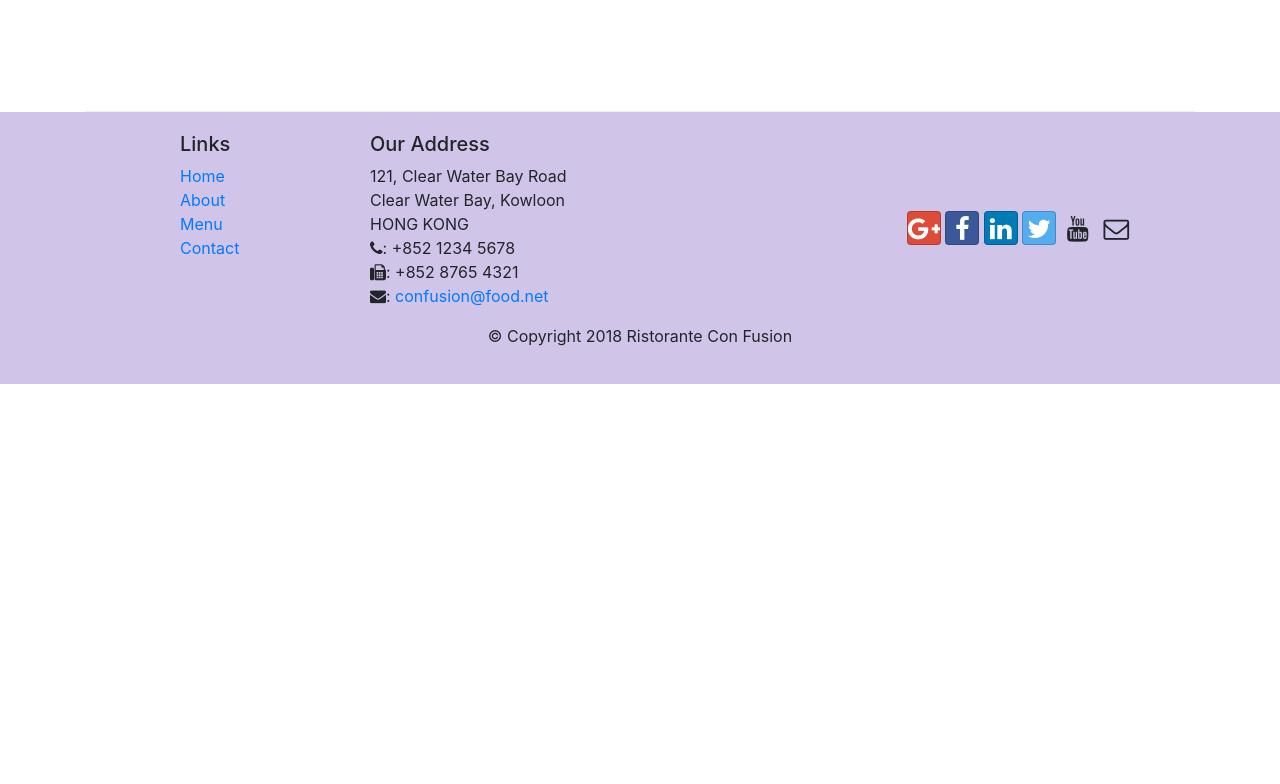
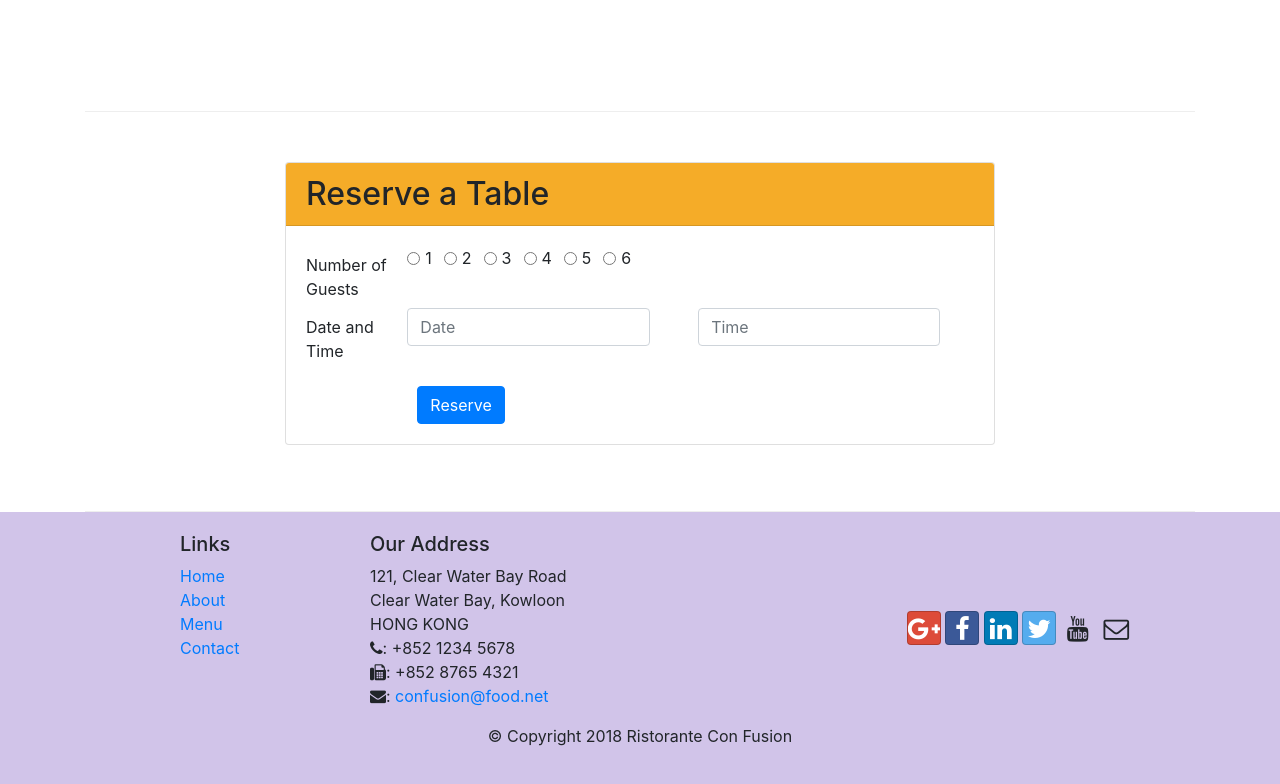
Before and after one commit to shubhanshu02/e-learning, a website: page Bootstrap/conFusion/index.html in a window 1280 px wide. Shown: the part 1422-2206 px from the top of the page. Before the commit the page ends 1806 px from the top, so only its background shows below. Drawn offline with nearby package versions, Linux system fonts and the light colour scheme.

Commit message:
Assignment 2

```diff
--- a/Bootstrap/conFusion/css/styles.css
+++ b/Bootstrap/conFusion/css/styles.css
@@ -32,3 +32,6 @@ body {
     margin: 0px;
     color: #0f0f0f;
 }
+.reserve {
+    background-color: #f5ac28;
+}
--- a/Bootstrap/conFusion/index.html
+++ b/Bootstrap/conFusion/index.html
@@ -40,8 +40,15 @@
                     <h1>Ristorante con Fusion</h1>
                     <p>We take inspiration from the World's best cuisines, and create a unique fusion experience. Our lipsmacking creations will tickle your culinary senses!</p>
                 </div>
-                <div class="col-12 col-sm align-self-center">
-                    <img src="assets/logo.png" class="img-fluid">
+                <div class="col-12 col-sm-6 mr-auto">
+                    <div class="row">
+                        <div class="col-12 col-sm-6">
+                            <img src="assets/logo.png" class="img-fluid">
+                        </div>
+                        <div class="col-12 col-sm-6 align-self-center">
+                            <a class="btn btn-block btn-sm reserve" role="button" href="#table-reserve">Reserve Table</a>
+                        </div>
+                    </div>
                 </div>
             </div>
         </div>
@@ -69,8 +76,15 @@
                 <h3>This Month's Promotions</h3>
             </div>
             <div class="col col-sm col-md">
-                <h2>Weekend Grand Buffet</h2>
-                <p>Featuring mouthwatering combinations with a choice of five different salads, six enticing appetizers, six main entrees and five choicest desserts. Free flowing bubbly and soft drinks. All for just $19.99 per person </p>
+                <div class="media">
+                    <div class="media-body">
+                        <h2>Weekend Grand Buffet <span class="badge badge-danger">NEW</span></h2>
+                        <p>Featuring mouthwatering combinations with a choice of five different salads, six enticing appetizers, six main entrees and five choicest desserts. Free flowing bubbly and soft drinks. All for just $19.99 per person </p>
+                    </div>
+                    <div class="media-right">
+                        <img src="assets/buffet.png" class="d-flex mr-3 img-thumbnail align-self-center" alt="Buffer">
+                    </div>
+                </div>
             </div>
         </div>
 
@@ -85,6 +99,57 @@
                         <h2>Alberto Somayya</h2>
                         <h4>Executive Chef</h4>
                         <p>Award winning three-star Michelin chef with wide International experience having worked closely with whos-who in the culinary world, he specializes in creating mouthwatering Indo-Italian fusion experiences. </p>
+                    </div>
+                </div>
+            </div>
+        </div>
+
+        <div class="row row-content justify-content-center">
+            <div class="col-12 col-sm-8">
+                <div class="card">
+                    <h2 class="card-header reserve">Reserve a Table</h2>
+                    <div class="card-body">
+                        <form  id="table-reserve">
+                            <div class="form-group row">
+                                <label for="numguest" name="numguest" class="col-sm-2 col-form-label">Number of Guests</label>
+                                <div class="col-12 col-sm-10">
+                                    <div class="row">
+                                        <div class="form-check form-check-inline">
+                                            <input class="form-check-input" type="radio" id="radio1" value="1">
+                                            <label class="form-check-label" for="radio1">1</label>
+                                        </div>
+                                        <div class="form-check form-check-inline">
+                                            <input class="form-check-input" type="radio" id="radio2" value="2">
+                                            <label class="form-check-label" for="radio2">2</label>
+                                        </div>
+                                        <div class="form-check form-check-inline">
+                                            <input class="form-check-input" type="radio" id="radio3" value="3">
+                                            <label class="form-check-label" for="radio3">3</label>
+                                        </div>
+                                        <div class="form-check form-check-inline">
+                                            <input class="form-check-input" type="radio" id="radio4" value="4">
+                                            <label class="form-check-label" for="radio4">4</label>
+                                        </div>
+                                        <div class="form-check form-check-inline">
+                                            <input class="form-check-input" type="radio" id="radio5" value="5">
+                                            <label class="form-check-label" for="radio5">5</label>
+                                        </div>
+                                        <div class="form-check form-check-inline">
+                                            <input class="form-check-input" type="radio" id="radio6" value="6">
+                                            <label class="form-check-label" for="radio6">6</label>
+                                        </div>
+                                    </div>
+                                </div>
+                                <label for="dateandtime" name="dateandtime" class="col-sm-2 col-form-label">Date and Time</label>
+                                <div class="col-md-10">
+                                    <div class="row">
+                                        <input type="text" placeholder="Date" class="form-control col-sm-5">
+                                        <input type="text" placeholder="Time" class="form-control col-sm-5 offset-sm-1">
+                                    </div>
+                                </div>
+                            </div>
+                            <button type="submit" class="btn btn-primary offset-sm-2">Reserve</button>
+                        </form>
                     </div>
                 </div>
             </div>
```
